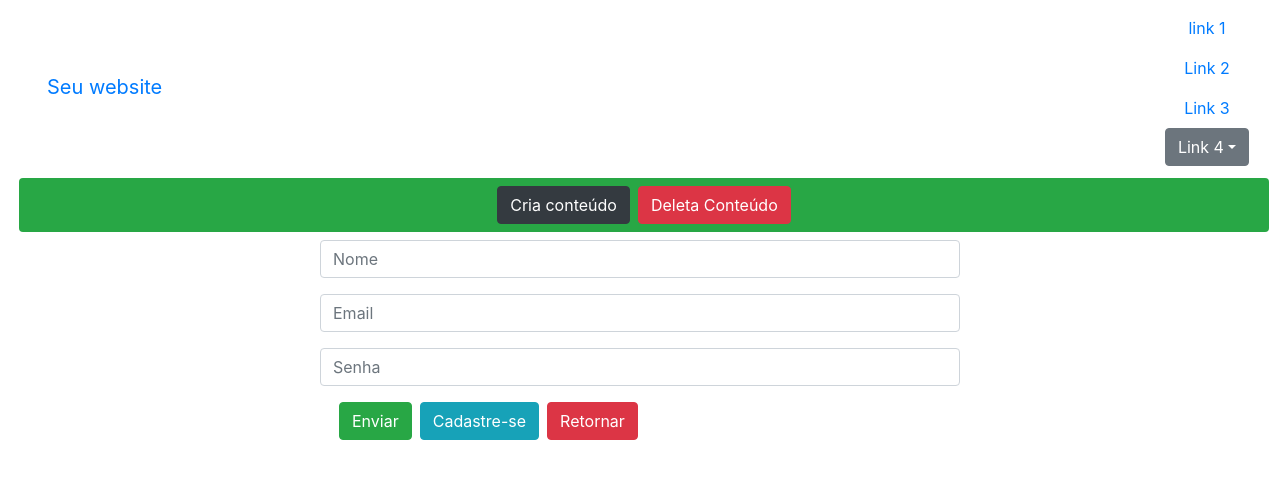
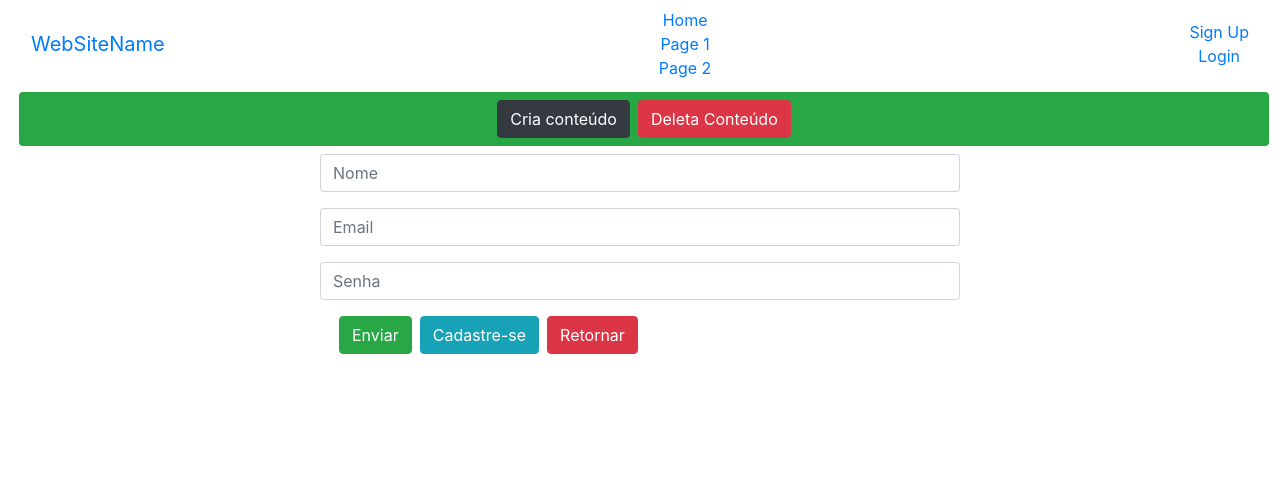
Before and after one commit to ChristianWilly/teste_api_ml-relicario, a React (Create React App) app: page / in a window 1280 px wide. Shown: the top 478 px of the page. Built offline with nearby package versions, Linux system fonts and the light colour scheme.

Commit message:
Making some changes on Navbar

```diff
--- a/src/Content/navbar.js
+++ b/src/Content/navbar.js
@@ -4,29 +4,49 @@ import {ContextConsumer} from "./Context.js"
 export default function navbar() {
 	return (
 		<div>
-			<div className="container-fluid">
-				<nav className="navbar navbar-inverse">
+<nav class="navbar navbar-inverse">
+  <div class="container-fluid">
+    <div class="navbar-header">
+      <a class="navbar-brand" href="#">WebSiteName</a>
+    </div>
+    <ul class="nav navbar-nav">
+      <li class="active"><a href="#">Home</a></li>
+      <li><a href="#">Page 1</a></li>
+      <li><a href="#">Page 2</a></li>
+    </ul>
+    <ul class="nav navbar-nav navbar-right">
+      <li><a href="#"><span class="glyphicon glyphicon-user"></span> Sign Up</a></li>
+      <li><a href="#"><span class="glyphicon glyphicon-log-in"></span> Login</a></li>
+    </ul>
+  </div>
+</nav>
+</div>
+	)
+}
 
-		{/************************************************** LOGO **************************************************/}
+/*
+
+			<nav className="navbar navbar-inverse">
+				<div className="d-flex">
+
 					<div className="navbar navbar-header">
 						<a className="navbar-brand" href="http://localhost:3000" >Seu website</a>
 					</div>
-		{/************************************************** MENU PRINCIPAL **************************************************/}
 				<ul className="nav navbar-nav">
 					<li  className="active">
-						<a className="nav-link" href="http://localhost:3000">link 1</a>
+						<a href="http://localhost:3000">Link 1</a>
 					</li>
 					<li>
-						<a className="nav-link" href="http://localhost:3000">Link 2</a>
+						<a href="http://localhost:3000">Link 2</a>
 					</li>
 					<li>
-						<a className="nav-link" href="http://localhost:3000">Link 3</a>
+						<a href="http://localhost:3000">Link 3</a>
 					</li>
 
-					<div className="dropdown open">
-						<button className="btn btn-secondary dropdown-toggle" type="button" id="dropdownMenu1" data-toggle="dropdown" aria-haspopup="true" aria-expanded="false">
+	{/*				<div className="dropdown open">
+						<li className="dropdown-toggle" type="button" id="dropdownMenu1" data-toggle="dropdown" aria-haspopup="true" aria-expanded="false">
 							Link 4
-						</button>
+						</li>
 						<div className="dropdown-menu" aria-labelledby="dropdownMenu1">
 							<a className="dropdown-item" href="http://localhost:3000" > Sub Link</a>
 							<a className="dropdown-item" href="http://localhost:3000" > Sub Link</a>
@@ -35,10 +55,12 @@ export default function navbar() {
 					</div>
 				</ul>
 
-		{/************************************************** MENU À DIREITA **************************************************/}
+				<ul className="nav navbar-nav navbar-right">
+					<li>
+						<a href="#">Login</a>
+					</li>
+				</ul>
+			</div>
+		</nav>
 
-				</nav>
-			</div>
-		</div>
-	)
-}
+*/
```
